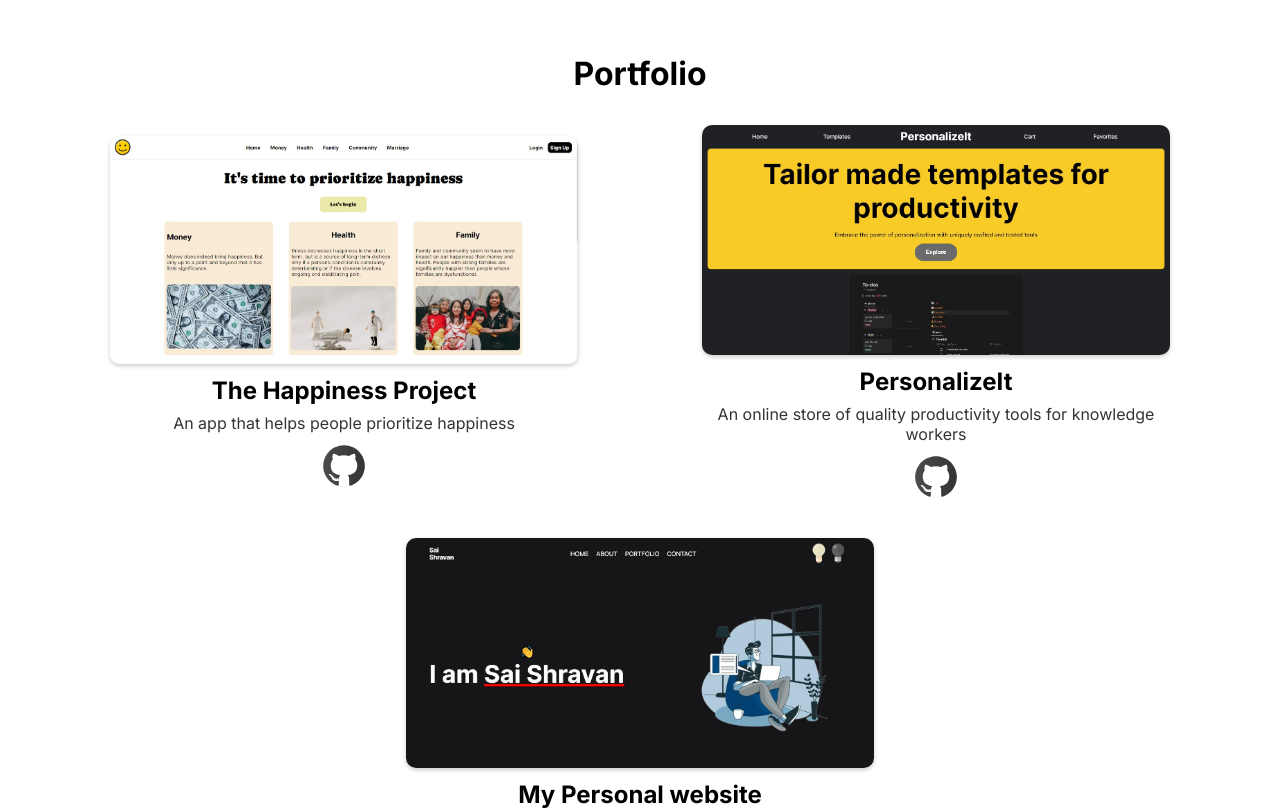
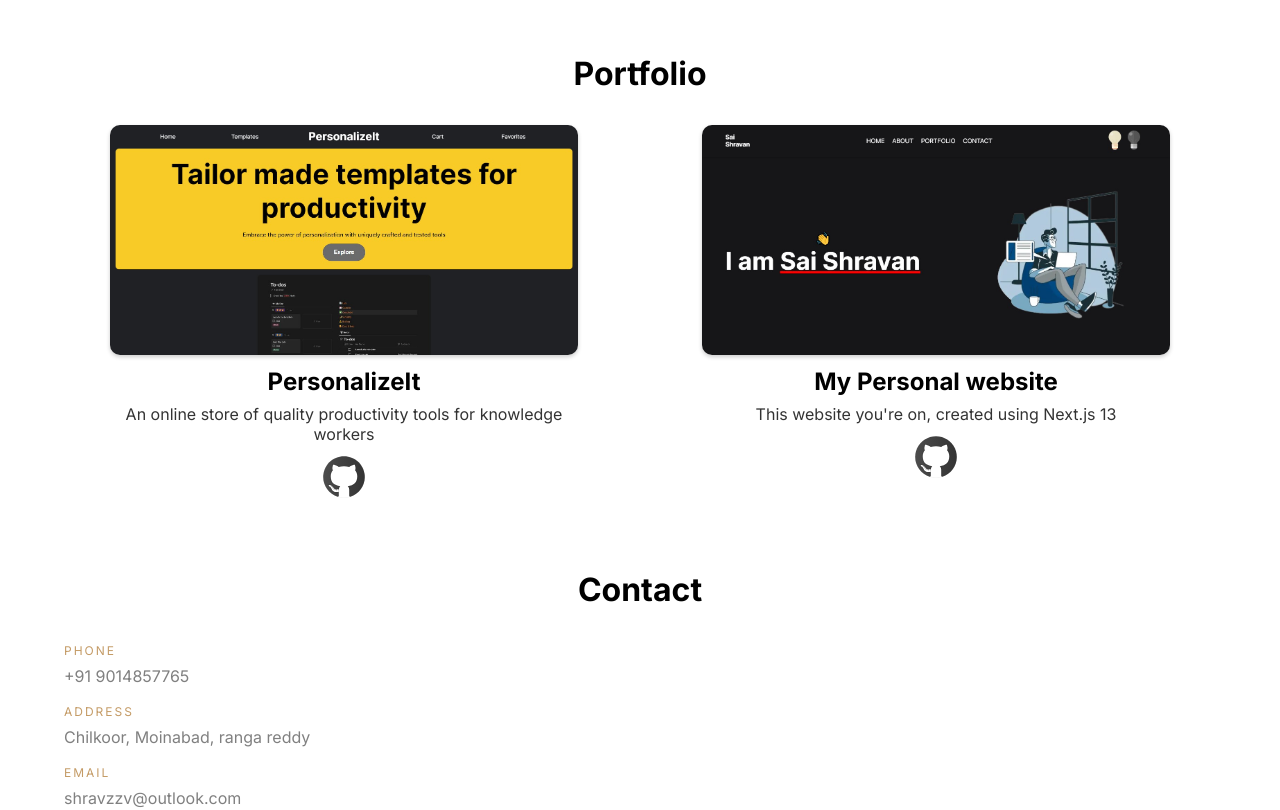
Before and after one commit to shravzzv/Archived-Personal-Website, a Next.js app: page / in a window 1280 px wide. Shown: the part 1840-2650 px from the top of the page. Built offline with nearby package versions, Linux system fonts and the light colour scheme.

Commit message:
feat(portfolio): remove The Happiness Project

```diff
--- a/src/components/projects/projects.tsx
+++ b/src/components/projects/projects.tsx
@@ -15,37 +15,6 @@ const Projects = () => {
           Portfolio
         </h2>
         <div className={styles.projects__container}>
-
-          <div className={styles.project}>
-            <Link
-              href='https://happinessproject.vercel.app/'
-              target='blank'
-              className={styles.imgContainer}
-            >
-              <Image
-                src={happinessProject}
-                alt='project name'
-                className={styles.project__image}
-              />
-            </Link>
-            <h3 className={styles.project__title}>The Happiness Project</h3>
-            <p className={styles.project__desc}>
-              An app that helps people prioritize happiness
-            </p>
-            <div className={styles.project__socials}>
-              <Link
-                href='https://github.com/shravzzv/thehappinessproject'
-                target='_blank'
-              >
-                <Image
-                  src='/social media svgs/github.svg'
-                  alt='github'
-                  width={50}
-                  height={50}
-                />
-              </Link>
-            </div>
-          </div>
 
           <div className={styles.project}>
             <Link
```
